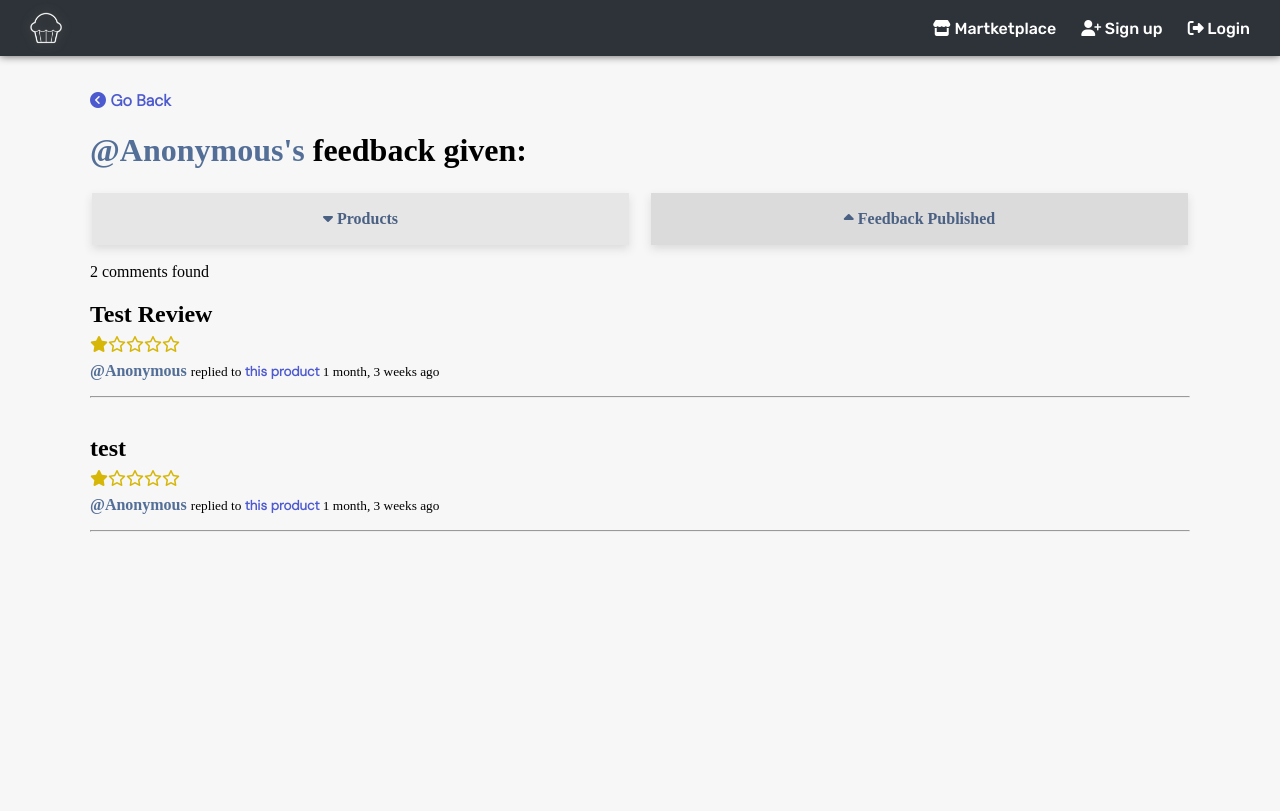
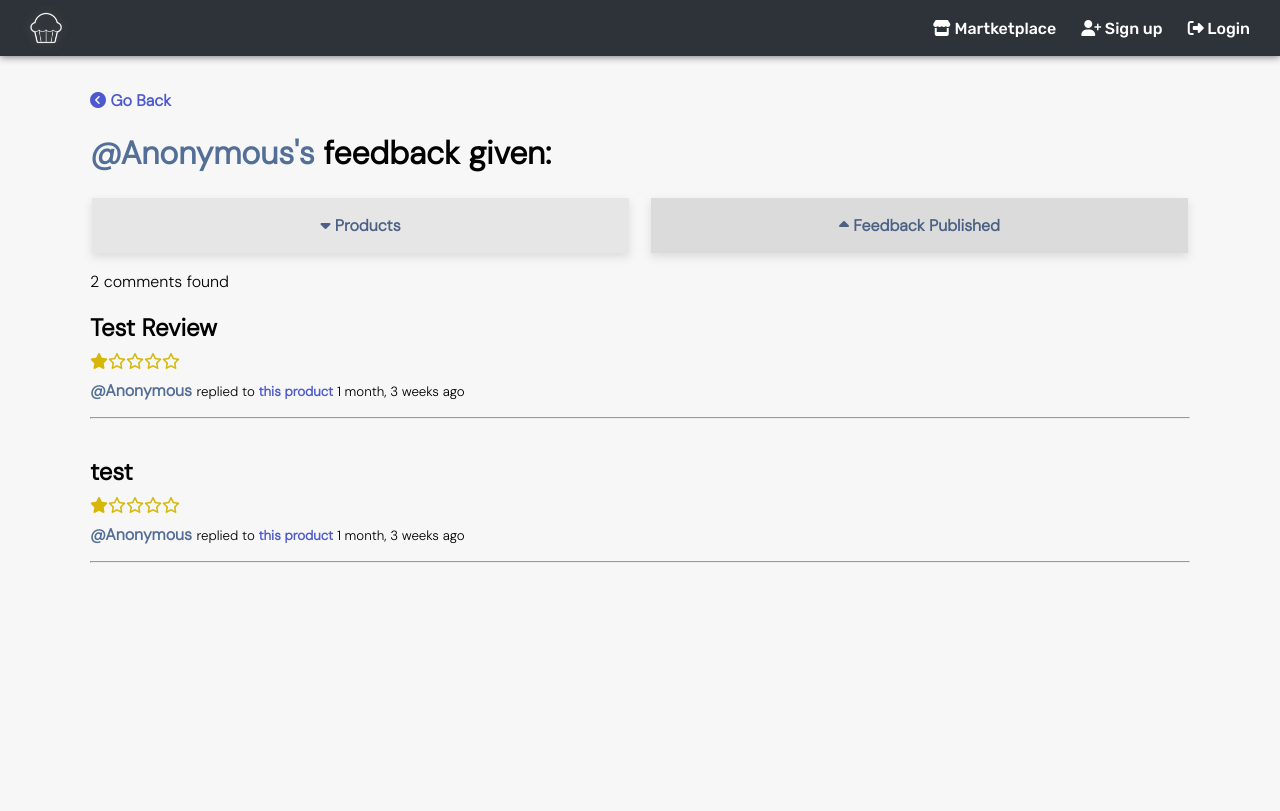
Before and after one commit to RayChu83/SweetToothWonders, a Django app: page /profile/16/feedback in a window 1280 px wide. Shown: the top 811 px of the page. Run offline with Django 4.2, Linux system fonts and the light colour scheme; data comes from the database, SQL or seed files in the repository.

Commit message:
Final Commit 4

```diff
--- a/Stw_App/templates/Stw_App/SignUp.html
+++ b/Stw_App/templates/Stw_App/SignUp.html
@@ -4,7 +4,7 @@
 {% block content %}
     <main>
         <header>
-            <h2 class="header-text">Sign Up for Sweet Tooth Wonders</h2>
+            <h2 class="header-text">Sign Up With Sweet Tooth Wonders</h2>
         </header>
         {% if messages %}
             {% include 'Stw_App/flash_messages.html' %}
--- a/Stw_App/templates/Stw_App/footer.html
+++ b/Stw_App/templates/Stw_App/footer.html
@@ -53,3 +53,4 @@
   </div>
 
 </footer>
+<script>document.getElementById("copyright-year").textContent = (new Date).getFullYear()</script>
--- a/Stw_App/templates/Stw_App/marketplace.html
+++ b/Stw_App/templates/Stw_App/marketplace.html
@@ -57,7 +57,7 @@
         </header>
         {% if query and candy.count > 0 %}
             <div class="content-center" style="margin-top: 8px;">
-                <small style="font-family: Roboto; font-weight: bold;font-size: 14.5px;">{{candy.count}} search {% if candy.count == 1 %} result {% else %} results {% endif %} found for <a class="link_two" href="{% url 'Stw_App:marketplace' %}?search={{query}}">"{{query}}"</a></small>
+                <small style="font-family: DM Sans; font-weight: bold;font-size: 14.5px;">{{candy.count}} search {% if candy.count == 1 %} result {% else %} results {% endif %} found for <a class="link_two" href="{% url 'Stw_App:marketplace' %}?search={{query}}">"{{query}}"</a></small>
             </div>
         {% endif %}
         {% if candy %}
--- a/Stw_App/templates/Stw_App/saved_later.html
+++ b/Stw_App/templates/Stw_App/saved_later.html
@@ -29,7 +29,7 @@
         </header>
         {% if saved_later.count == 0 %}
             <div class="content-center">
-                <h2 style="font-family: Poppins;"><span style="font-size: 30px;color: var(--color2);"><i class="fa-regular fa-face-frown-open"></i></span> 0 results found</h2>
+                <h2 style="font-family: DM Sans;"><span style="font-size: 30px;color: var(--color2);"><i class="fa-regular fa-face-frown-open"></i></span> 0 results found</h2>
             </div>
         {% else %}
             {% for product in saved_later %}
--- a/Stw_App/templates/Stw_App/user_feedback_given.html
+++ b/Stw_App/templates/Stw_App/user_feedback_given.html
@@ -7,20 +7,20 @@
             <h4><a class="back-btn" href="{% url 'Stw_App:profile_page' pk=user.id %}"><i class="fa-solid fa-circle-chevron-left"></i> Go Back</a></h4>
         </header>
         <div class="content-center">
-            <h1 style="font-family: Poppins ;"><a class="link" href="{% url 'Stw_App:profile_page' pk=user.id %}">@{{user}}'s</a> feedback given:</h1>
+            <h1 style="font-family: DM Sans ;"><a class="link" href="{% url 'Stw_App:profile_page' pk=user.id %}">@{{user}}'s</a> feedback given:</h1>
         </div>
         <div class="profile-detail-options">
             <table>
                 <tr>
-                    <td width="50%"><p style="font-family: Poppins;"><a class="link_two" href="{% url 'Stw_App:profile_products' pk=user.id %}"><i class="fa-solid fa-caret-down"></i> Products</a></p></td>
-                    <td style="background-color: #dbdbdb;" width="50%"><p style="font-family: Poppins;"><a class="link_two" href="{% url 'Stw_App:profile_feedback' pk=user.id %}"><i class="fa-solid fa-caret-up"></i> Feedback Published</a></p></td>
+                    <td width="50%"><a class="link_two" style="width:100%" href="{% url 'Stw_App:profile_products' pk=user.id %}"><p style="font-family: DM Sans;"><i class="fa-solid fa-caret-down"></i> Products</p></a></td>
+                    <td style="background-color: #dbdbdb;" width="50%"><a class="link_two" style="width:100%" href="{% url 'Stw_App:profile_feedback' pk=user.id %}"><p style="font-family: DM Sans;"><i class="fa-solid fa-caret-up"></i> Feedback Published</p></a></td>
                 </tr>
             </table>
         </div>
         <section id="user-comments">
-            <div class="comment-section" style="font-family: 'Poppins';">
+            <div class="comment-section" style="font-family: 'DM Sans';">
                 {% if not comments %}
-                <h2 style="font-family: Poppins;"><span style="font-size: 30px;color: var(--color2);"><i class="fa-regular fa-face-frown-open"></i></span> 0 results found</h2>
+                <h2 style="font-family: DM Sans;"><span style="font-size: 30px;color: var(--color2);"><i class="fa-regular fa-face-frown-open"></i></span> 0 results found</h2>
                 {% else %}
                     <p>{{comments.count}}
                         {% if comments.count > 1 %}
--- a/Stw_App/templates/Stw_App/your_cart.html
+++ b/Stw_App/templates/Stw_App/your_cart.html
@@ -31,7 +31,7 @@
         <div class="cart-items">
             {% if cart.count == 0 %}
                 <div class="content-center">
-                    <h2 style="font-family: Poppins;"><span style="font-size: 30px;color: var(--color2);"><i class="fa-regular fa-face-frown-open"></i></span> 0 results found</h2>
+                    <h2 style="font-family: DM Sans;"><span style="font-size: 30px;color: var(--color2);"><i class="fa-regular fa-face-frown-open"></i></span> 0 results found</h2>
                 </div>
             {% else %}
                 {% for product in cart%}
--- a/Stw_App/templates/Stw_App/your_orders.html
+++ b/Stw_App/templates/Stw_App/your_orders.html
@@ -29,7 +29,7 @@
     </header>
     {% if ordered_products.count == 0 %}
         <div class="content-center">
-            <h2 style="font-family: Poppins;"><span style="font-size: 30px;color: var(--color2);"><i class="fa-regular fa-face-frown-open"></i></span> 0 results found</h2>
+            <h2 style="font-family: DM Sans;"><span style="font-size: 30px;color: var(--color2);"><i class="fa-regular fa-face-frown-open"></i></span> 0 results found</h2>
         </div>
     {% else %}
         {% for order in ordered_products %}
--- a/Stw_Project/settings.py
+++ b/Stw_Project/settings.py
@@ -154,4 +154,4 @@ RECAPTCHA_PUBLIC_KEY = str(os.environ.get("RECAPTCHA_PUBLIC_KEY"))
 RECAPTCHA_PRIVATE_KEY = str(os.environ.get("RECAPTCHA_PRIVATE_KEY"))
 
 PAYPAL_RECEIVER_EMAIL = str(os.environ.get("PAYPAL_RECEIVER_EMAIL"))
-PAYPAL_TEST = True
+PAYPAL_TEST = False
--- a/static/Stw_App/css/main.css
+++ b/static/Stw_App/css/main.css
@@ -32,9 +32,10 @@ main{
 .banner{
     width: 100%;
     height: 50vh;
-    background-image: linear-gradient(rgba(0,0,0,0.55),rgba(0,0,0,0.55)),url('/static/Stw_App/images/STW-hero-image.jpg');
+    background-image: linear-gradient(rgba(0,0,0,0.55),rgba(0,0,0,0.65)),url('/static/Stw_App/images/STW-hero-image.jpg');
     background-size: cover;
     background-position: center;
+    filter: drop-shadow(5px 4px 4px rgb(185, 185, 185));
 }
 .cta-content{
     width: 100%;
--- a/static/Stw_App/js/main.js
+++ b/static/Stw_App/js/main.js
@@ -11,8 +11,3 @@ search.addEventListener("mouseout", () => {
         searchPredictions[i].style.display = "none";
         }
 });
-
-// COPYRIGHT YEAR
-let copyrightYear = document.getElementById("copyright-year")
-let current_year = (new Date()).getFullYear()
-copyrightYear.textContent = current_year
```
Also changed, not shown: Stw_App/templates/Stw_App/user_products.html (+4 -4 lines).
